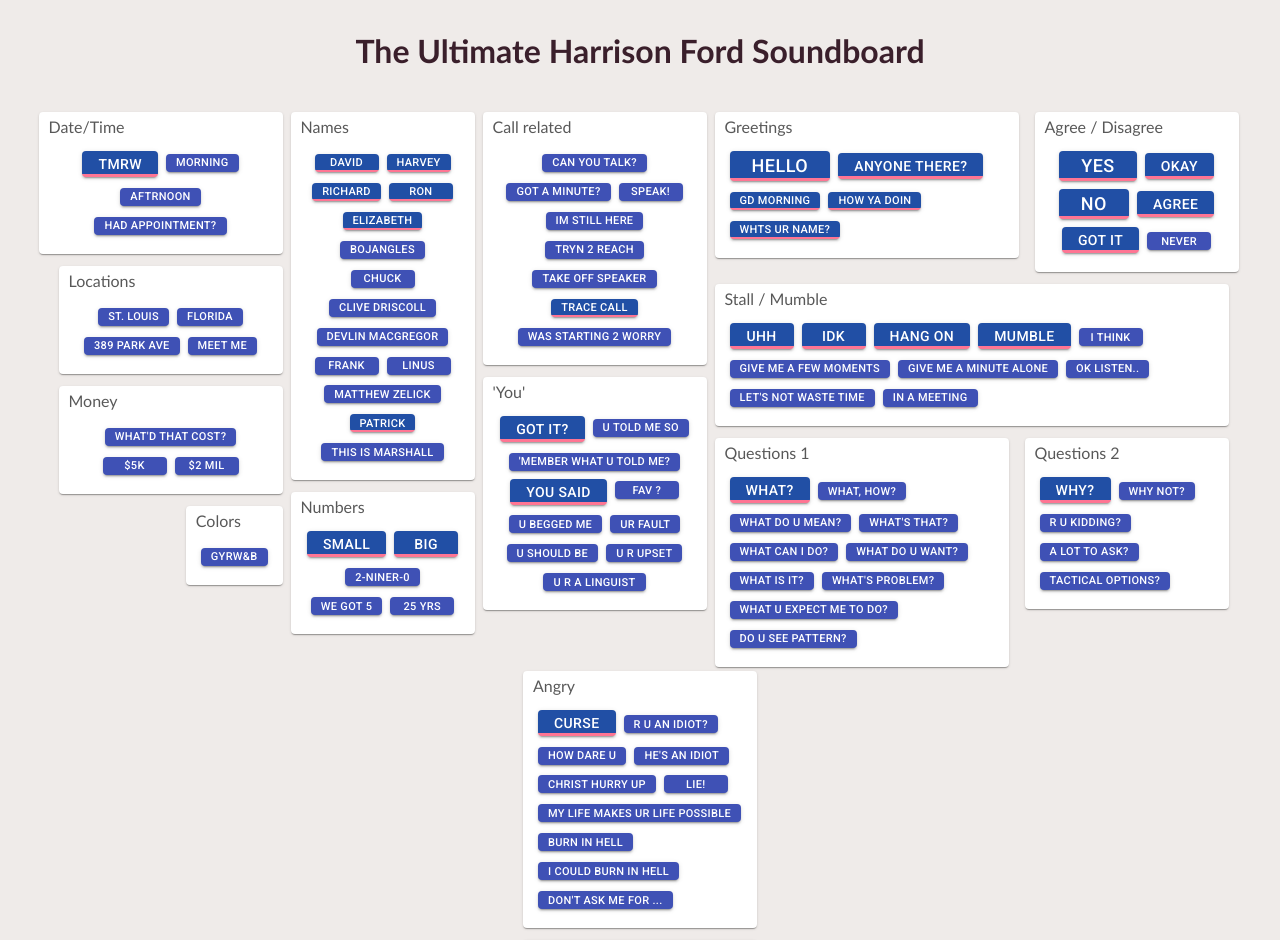
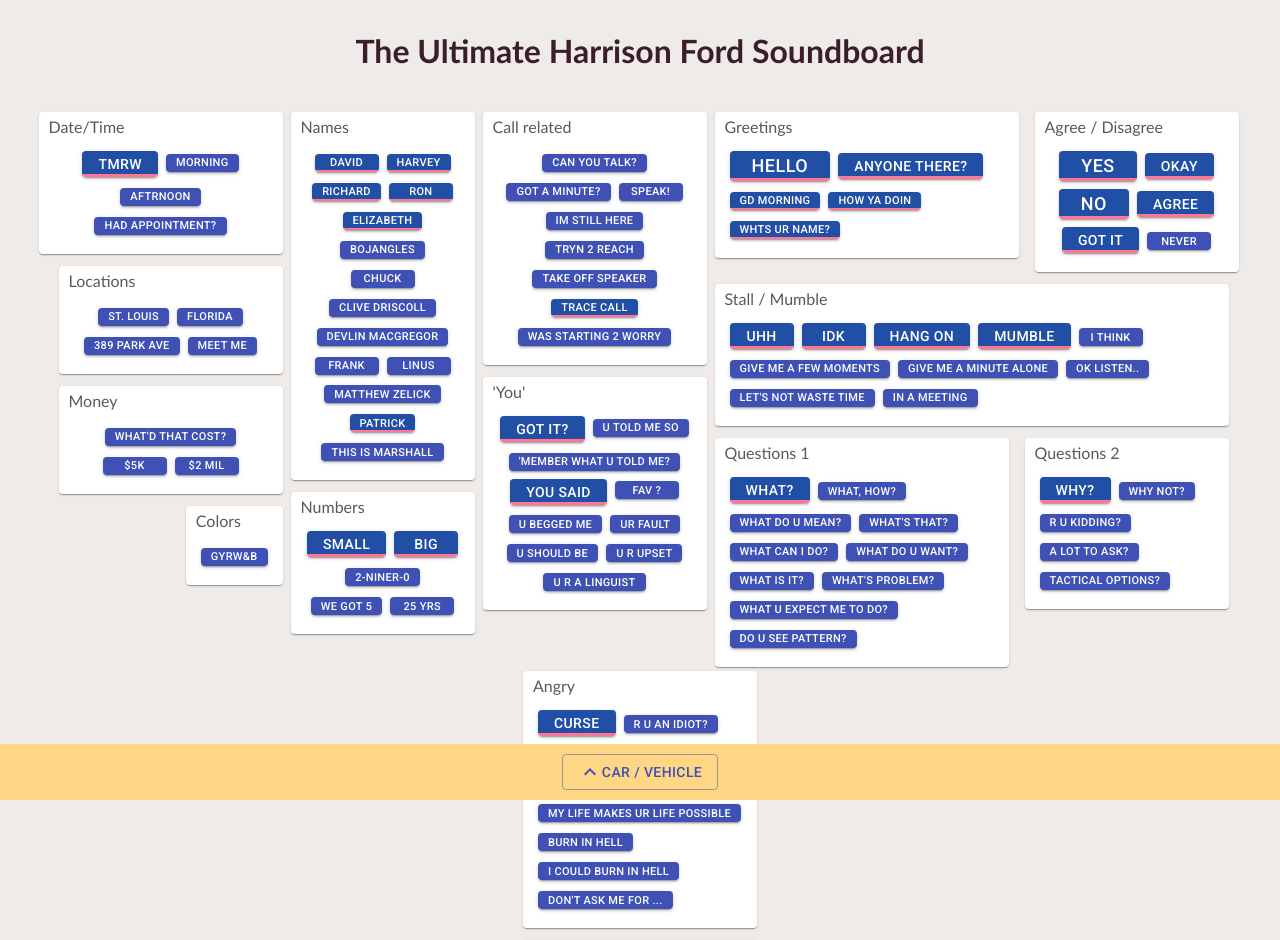
Before and after one commit to adam-j-turner/soundboard, a React (Create React App) app: page / in a window 1280 px wide. Shown: the top 940 px of the page. Built offline with nearby package versions, Linux system fonts and the light colour scheme.

Commit message:
Add Footer and DrawerButton components.

```diff
--- a/package.json
+++ b/package.json
@@ -4,6 +4,7 @@
   "private": true,
   "dependencies": {
     "@material-ui/core": "^4.0.1",
+    "@material-ui/icons": "^4.1.0",
     "@material-ui/lab": "^4.0.0-alpha.14",
     "bootstrap": "^4.3.1",
     "lodash": "^4.17.11",
--- a/src/App.css
+++ b/src/App.css
@@ -61,7 +61,7 @@
 }
 
 /* Prevent MultiButton Popover from stealing MouseUp events */
-div[role=presentation] {
+.MultiButton-gridItem > div[role=presentation] {
   pointer-events: none;
 }
 
@@ -99,3 +99,15 @@
   display: flex;
   flex-direction: row;
 }
+
+.Footer-main {
+  position: fixed;
+  left: 0;
+  bottom: 0;
+  width: 100%;
+  background-color:#ffd684;
+}
+
+.Footer-grid {
+  padding: 10px;
+}
--- a/src/App.js
+++ b/src/App.js
@@ -4,6 +4,9 @@
 import ButtonPanel from './ButtonPanel.js';
 import MultiButton from './MultiButton.js';
 import SoundButton from './SoundButton.js';
+import DrawerButton from './DrawerButton.js';
+import Footer from './Footer.js';
+import KeyboardArrowUp from '@material-ui/icons/KeyboardArrowUp'
 // import { Line } from 'rc-progress';
 import _ from "lodash";
 import './App.css';
@@ -910,6 +913,31 @@
             </ButtonPanel>
           </PanelColumn>
         </Grid>
+
+        <Footer>
+          <DrawerButton text='Car / Vehicle' icon={<KeyboardArrowUp/>}>
+            <ButtonPanel title='Start the car' direction='column' alignItems='flex-start' maxWidth='300px'>
+              <SoundButton
+                text='Come on! (starting car)'
+                description='Come on! (trying to start car noises).'
+                audioPath='car/come_on_car.mp3'
+                onClick={this.handleSoundButtonClick}
+              />
+              <SoundButton
+                text='Tryin to get the car started'
+                description='Just tryin to get the car started'
+                audioPath='car/tryin_to_start_car.mp3'
+                onClick={this.handleSoundButtonClick}
+              />
+              <SoundButton
+                text='Battery' size='small'
+                description='Battery'
+                audioPath='car/battery.mp3'
+                onClick={this.handleSoundButtonClick}
+              />
+            </ButtonPanel>
+          </DrawerButton>
+        </Footer>
       </div>
     )
   }
--- /dev/null
+++ b/src/DrawerButton.js
@@ -0,0 +1,53 @@
+import React from 'react';
+import Grid from '@material-ui/core/Grid'
+import Button from "@material-ui/core/Button";
+import Drawer from "@material-ui/core/Drawer";
+
+class DrawerButton extends React.Component {
+  constructor(props){
+    super(props)
+    this.state = {
+      open: false
+    }
+  }
+
+  toggleDrawer(open) {
+    this.setState({open: open})
+  }
+
+  render() {
+    return (
+      <Grid item key={this.props.key}>
+        <Button
+          {...this.props}
+          className='DrawerButton'
+          classes={{
+            sizeSmall: 'Button-base-small',
+            sizeLarge: 'Button-base-large'
+          }}
+          variant="outlined"
+          color="primary"
+          onClick={() => {this.toggleDrawer(true)}}
+        >
+            {this.props.icon}
+            {this.props.text}
+        </Button>
+        <Drawer anchor={this.props.anchor} open={this.state.open}
+          transitionDuration = {0}
+          onClose={() => {this.toggleDrawer(false)}}
+          onOpen={() => {this.toggleDrawer(true)}}
+        >
+          <Grid container direction='row' alignItems='center' justify='center'>
+            {this.props.children}
+          </Grid>
+        </Drawer>
+      </Grid>
+    )
+  }
+}
+
+DrawerButton.defaultProps = {
+  anchor: 'bottom',
+}
+
+export default DrawerButton
--- /dev/null
+++ b/src/Footer.js
@@ -0,0 +1,35 @@
+import React from 'react'
+import Grid from '@material-ui/core/Grid'
+
+class Footer extends React.Component {
+  constructor(props){
+    super(props)
+    this.state = {
+    }
+  }
+
+  render() {
+    return (
+      <div className='Footer-main'>
+        <Grid
+          container
+          className='Footer-grid'
+          direction='row'
+          justify={this.props.justify}
+          alignItems={this.props.alignItems}
+          spacing={this.props.spacing}
+        >
+          {this.props.children}
+        </Grid>
+      </div>
+    )
+  }
+}
+
+Footer.defaultProps = {
+  justify: 'center',
+  alignItems: 'center',
+  spacing: 2
+}
+
+export default Footer
--- a/src/MultiButton.js
+++ b/src/MultiButton.js
@@ -27,7 +27,7 @@
 
   render() {
     return (
-      <Grid item key={this.props.key}>
+      <Grid item key={this.props.key} className="MultiButton-gridItem">
         <Button
           {...this.props}
           className="Button-base MultiButton-main"
```
Also changed, not shown: 1 other file (tests, documents, lock files or other folders).
